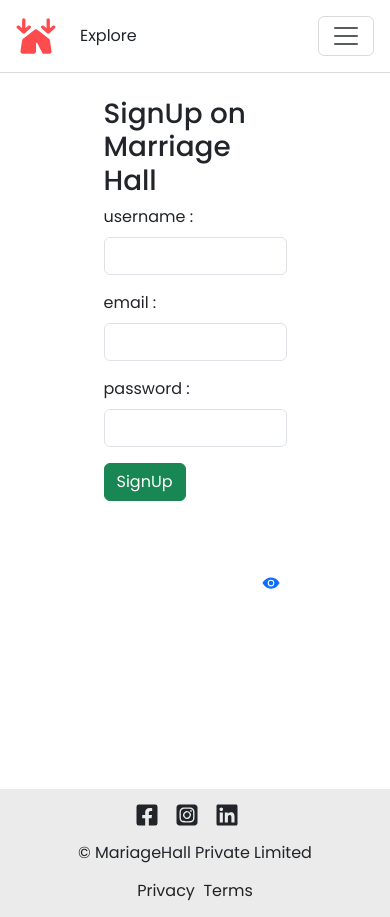
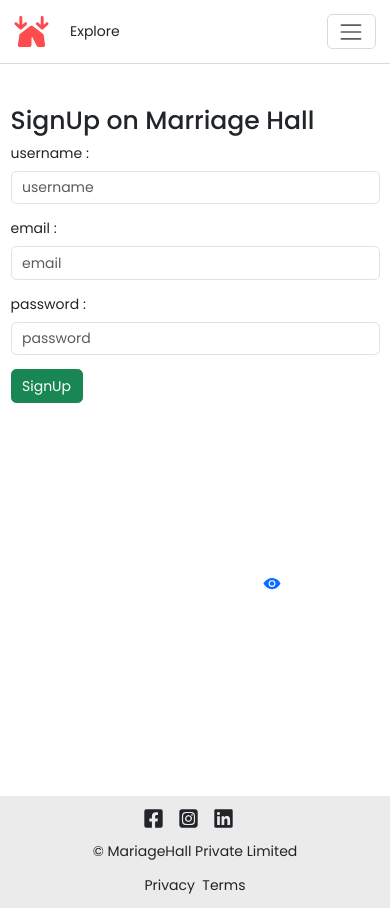
Before and after one commit to Aas-md/marriageHall-frontend, a React (Vite) app: page /signup in a window 390 px wide. Built offline with nearby package versions, Linux system fonts and the light colour scheme; a web font is replaced by a local one.

Commit message:
working on resposiveness

```diff
--- a/src/component/HomeCard.css
+++ b/src/component/HomeCard.css
@@ -5,7 +5,8 @@
     border: 1px solid rgba(128, 128, 128, 0.3);
     border-radius: 0.5rem;
     width: 100%;
-    max-width: 300px;
+    /* max-width: 300px; */
+    max-width: 32%;
     /* background-color: #FFFFF7; */
      box-shadow: 1px 1px 3px rgba(128, 128, 128, 0.5);
 }
@@ -25,7 +26,7 @@
 }
 
 .home-page {
-    margin-top: 4rem;
+    margin-top: 1rem;
 }
 
 .home-card {
@@ -39,3 +40,15 @@
     box-shadow: 0 8px 20px rgba(0, 0, 0, 0.2);
 
 }
+
+@media(max-width : 720px){
+    .home-card{
+        max-width: 48%;
+    }
+}
+
+@media(max-width : 600px){
+    .home-card{
+        max-width: 96%;
+    }
+}
--- a/src/component/review.css
+++ b/src/component/review.css
@@ -1,15 +1,40 @@
-.review{
+.review {
    display: flex;
    flex-direction: column;
    gap: 0.7rem;
    border: 1px solid rgba(128, 128, 128, 0.5);
    border-radius: 0.5rem;
    padding: 0.5rem;
-    width: 48%;
+   width: 49%;
 }
 
-.review .btn{
-     margin-top: auto;
+.review .btn {
+   margin-top: auto;
    align-self: flex-start;
 
 }
+
+.star-icon {
+   width: 30px;
+   height: 30px;
+}
+
+@media(max-width : 720px) {
+   .star-icon {
+      width: 25px;
+      height: 25px;
+   }
+
+}
+
+@media(max-width : 480px) {
+   .star-icon {
+      width: 20px;
+      height: 20px;
+   }
+
+   .review{
+   gap: 0.4rem;
+   }
+
+}
--- a/src/component/review.jsx
+++ b/src/component/review.jsx
@@ -40,13 +40,14 @@ export default function Review({ review, listingId, onDeleted }) {
   return (
 
     <div className='review'>
-      <h3 className='username'>{review.author?.username}</h3>
+      <h3 className='username'>@{review.author?.username}</h3>
 
       <div className="rating">
         {[1, 2, 3, 4, 5].map(n => (
           <FaStar
             key={n}
-            size={30}
+            // size={30}
+              className="star-icon"
             color={n <= review.rating ? "gold" : "lightgray"}
             style={{ marginRight: 5 }}
           />
--- a/src/index.css
+++ b/src/index.css
@@ -6,5 +6,18 @@
 }
 
   body {
-  padding-top: 73px; /* Navbar ki height ke barabar */
+  /* padding-top: 73px; Navbar ki height ke barabar */
+   padding-top: 4.5625rem;
 }
+
+@media (max-width: 768px) {
+  html {
+    font-size: 16px; /* tablet */
+  }
+}
+
+@media (max-width: 480px) {
+  html {
+    font-size: 14px; /* desktop/laptop */
+  }
+}
--- a/src/pages/AddListingPage.css
+++ b/src/pages/AddListingPage.css
@@ -2,3 +2,26 @@
     background-color: #fe424d;
     border: none;
 }
+/*
+.add-listing {
+  margin: 0;
+  background-color: red;
+}
+
+@media (max-width: 768px) {
+  .add-listing {
+    margin:0
+  }
+} */
+
+/* .add-listing{
+    padding: 2rem;
+} */
+
+
+
+@media(max-width : 800px){
+    .add-listing{
+        padding: 1.5rem;
+    }
+}
--- a/src/pages/AddListingPage.jsx
+++ b/src/pages/AddListingPage.jsx
@@ -54,10 +54,11 @@ export default function AddListingPage() {
     }
 
     return (
-
-        <div className="row mt-3">
-            <div className="col-8 offset-2">
+// col-8 offset-2
+        <div className="row mt-3 ">
+            <div className="col-12  col-md-8 offset-md-2  add-listing">
                 <ProgressDialog open={loading} message="Adding listing…" />
+                <h2>Add A New Listing</h2>
                 <form onSubmit={handleOnSubmit} noValidate className="needs-validation" encType="multipart/form-data">
                     <div className="mb-3 form-group">
                         <label htmlFor="title" className="form-label">Title</label>
--- a/src/pages/EditListingPage.jsx
+++ b/src/pages/EditListingPage.jsx
@@ -53,8 +53,9 @@ export default function EditListingPage() {
 
     return (
         <div className="row mt-3">
-            <div className="col-8 offset-2">
+             <div className="col-12  col-md-8 offset-md-2  add-listing">
                 <ProgressDialog open={loading} message="Adding listing…" />
+                 <h2>Edit This Listing</h2>
                 <form onSubmit={handleOnSubmit} noValidate className="needs-validation" encType="multipart/form-data">
                     <div className="mb-3 form-group">
                         <label htmlFor="title" className="form-label">Title</label>
--- a/src/pages/LoginPage.jsx
+++ b/src/pages/LoginPage.jsx
@@ -3,7 +3,7 @@ import { IoEye } from "react-icons/io5";
 import { IoMdEyeOff } from "react-icons/io";
 import { login } from "../controller/authController";
 import { Toaster } from "react-hot-toast";
- import toast from "react-hot-toast";
+import toast from "react-hot-toast";
 
 
 export default function LoginPage() {
@@ -11,7 +11,7 @@ export default function LoginPage() {
     const [showPassword, setShowPassword] = useState(false)
     const [username, setUsername] = useState("")
     const [password, setPassword] = useState("")
-     const [flash, setFlash] = useState("");
+    const [flash, setFlash] = useState("");
 
     const handleSubmit = async (event) => {
         event.preventDefault()
@@ -21,14 +21,14 @@ export default function LoginPage() {
             setUsername('')
 
             setTimeout(() => setFlash(""), 3000);
-              localStorage.setItem("flash", "Login successful!")
-              window.location = "/";
+            localStorage.setItem("flash", "Login successful!")
+            window.location = "/";
 
             //yaha par tere ko kuchh karna hai shayad
 
         } catch (err) {
             console.error(err.message)
-             toast.error("Login failed! Please check your credentials." + err.message)
+            toast.error("Login failed! Please check your credentials." + err.message)
         }
 
 
@@ -36,19 +36,20 @@ export default function LoginPage() {
 
     return (
         <div className="mt-4 mb-4 row mt-3">
-            <h1 className="col-6 offset-3">Login on Marriage Hall</h1>
-            <div className=" col-6 offset-3">
+
+            <div className="col-12 col-md-6 offset-md-3 add-listing">
+                <h1>Login on Marriage Hall</h1>
 
                 <form noValidate className="needs-validation" onSubmit={handleSubmit}>
                     <div className="mb-3 form-group">
                         <label htmlFor="username" className="form-label">username :</label>
-                        <input type="text" className="form-control" id="username" required value={username} onChange={(e) => setUsername(e.target.value)} />
+                        <input type="text" className="form-control" id="username" required value={username} onChange={(e) => setUsername(e.target.value)} placeholder="username" />
                         <div className="valid-feedback">Loosk Good!</div>
                     </div>
 
                     <div className="mb-3 form-group">
                         <label htmlFor="password" className="form-label">password :</label>
-                        <input type={showPassword ? "text" : "password"} className="form-control" id="password" required value={password} onChange={(e) => setPassword(e.target.value)} />
+                        <input type={showPassword ? "text" : "password"} className="form-control" id="password" required value={password} onChange={(e) => setPassword(e.target.value)} placeholder="password"/>
                         <button
                             type="button"
                             onClick={() => setShowPassword(!showPassword)}
@@ -60,7 +61,7 @@ export default function LoginPage() {
 
                     </div>
 
-                    <button className="btn btn-success ">SignUp</button>
+                    <button className="btn btn-success">SignUp</button>
                 </form>
 
             </div>
--- a/src/pages/SignupPage.jsx
+++ b/src/pages/SignupPage.jsx
@@ -2,7 +2,7 @@ import { useEffect, useState } from "react"
 import { IoEye } from "react-icons/io5"
 import { IoMdEyeOff } from "react-icons/io"
 import { authSignup } from "../controller/authController"
- import toast from "react-hot-toast";
+import toast from "react-hot-toast";
 
 export default function SignupPage() {
 
@@ -21,7 +21,7 @@ export default function SignupPage() {
             window.location = "/";
         } catch (err) {
             console.log(err)
-             toast.error("Signup failed! " + err.msg)
+            toast.error("Signup failed! " + err.msg)
         }
     }
 
@@ -41,25 +41,25 @@ export default function SignupPage() {
 
     return (
         <div className="mt-4 mb-4 row mt-3">
-            <h1 className="col-6 offset-3">SignUp on Marriage Hall</h1>
-            <div className=" col-6 offset-3">
 
+            <div className="col-12 col-md-6 offset-md-3 add-listing">
+                <h1 >SignUp on Marriage Hall</h1>
                 <form noValidate className="needs-validation" onSubmit={handleSubmit}>
                     <div className="mb-3 form-group">
                         <label htmlFor="username" className="form-label">username :</label>
-                        <input type="text" className="form-control" id="username" required onChange={(e) => setUsername(e.target.value)} />
+                        <input type="text" className="form-control" id="username" required onChange={(e) => setUsername(e.target.value)} placeholder="username"/>
                         <div className="valid-feedback">Loosk Good!</div>
                     </div>
 
 
                     <div className="mb-3 form-group">
                         <label htmlFor="email" className="form-label">email :</label>
-                        <input type="email" className="form-control" id="email" required onChange={(e) => setEmail(e.target.value)} />
+                        <input type="email" className="form-control" id="email" required onChange={(e) => setEmail(e.target.value)} placeholder="email" />
                     </div>
 
                     <div className="mb-3 form-group">
                         <label htmlFor="password" className="form-label">password :</label>
-                        <input type={showPassword ? "text" : "password"} className="form-control" id="password" required onChange={(e) => setPassword(e.target.value)} />
+                        <input type={showPassword ? "text" : "password"} className="form-control" id="password" required onChange={(e) => setPassword(e.target.value)} placeholder="password"/>
                         <button
                             type="button"
                             onClick={() => setShowPassword(!showPassword)}
--- a/src/pages/showpage.css
+++ b/src/pages/showpage.css
@@ -1,5 +1,6 @@
 .show-page{
-    padding: 2rem 13rem;
+    padding: 2rem 12rem;
+
 }
 
 .show-page .reviews{
@@ -8,3 +9,15 @@
     justify-content: space-between;
     row-gap: 1rem;
 }
+
+@media(max-width : 720px){
+    .show-page{
+        padding: 2rem 3rem;
+    }
+}
+
+@media(max-width : 480px){
+    .show-page{
+        padding: 1rem 1rem;
+    }
+}
```
Also changed, not shown: src/App.css (line endings or trailing spaces).
